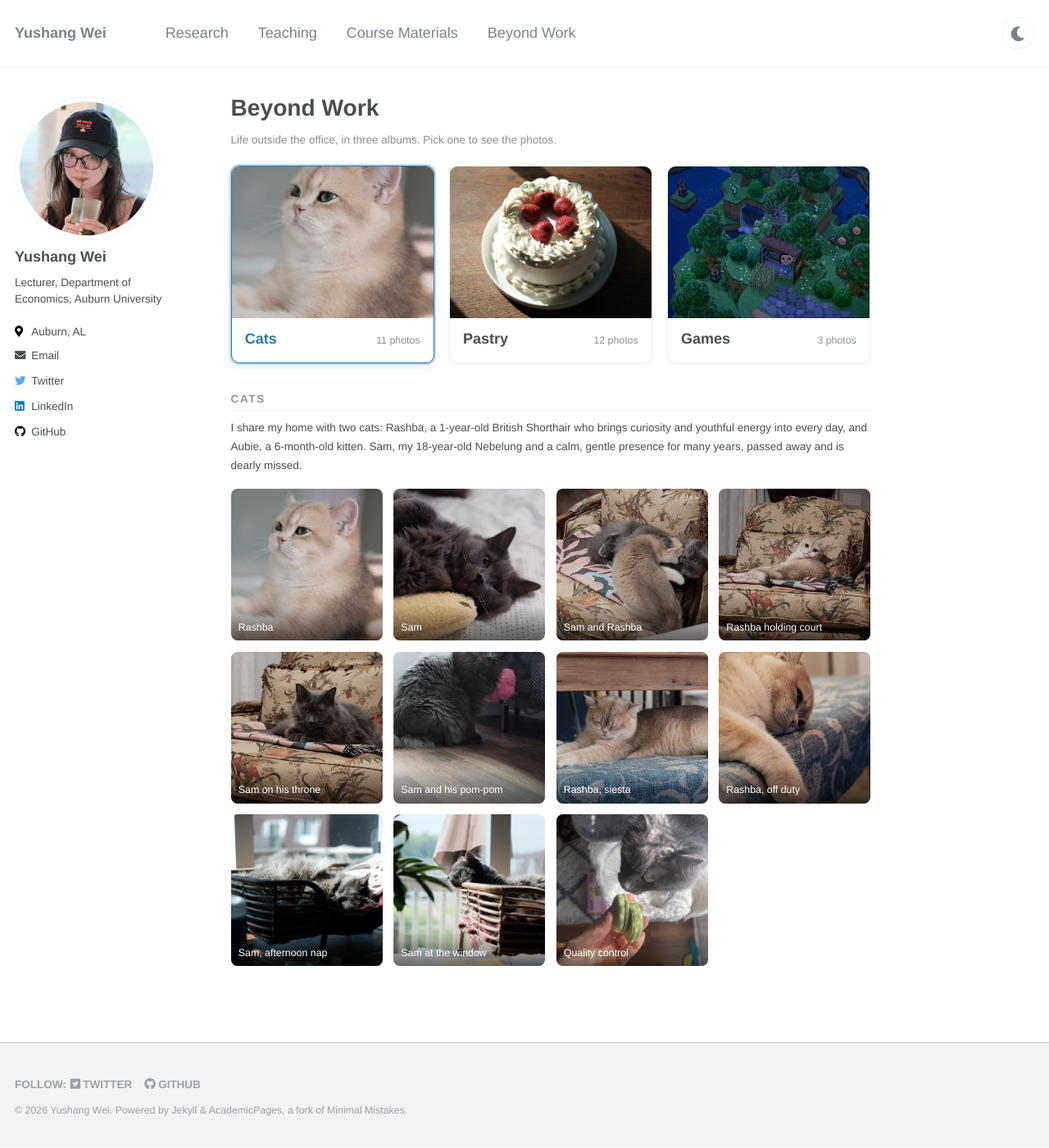
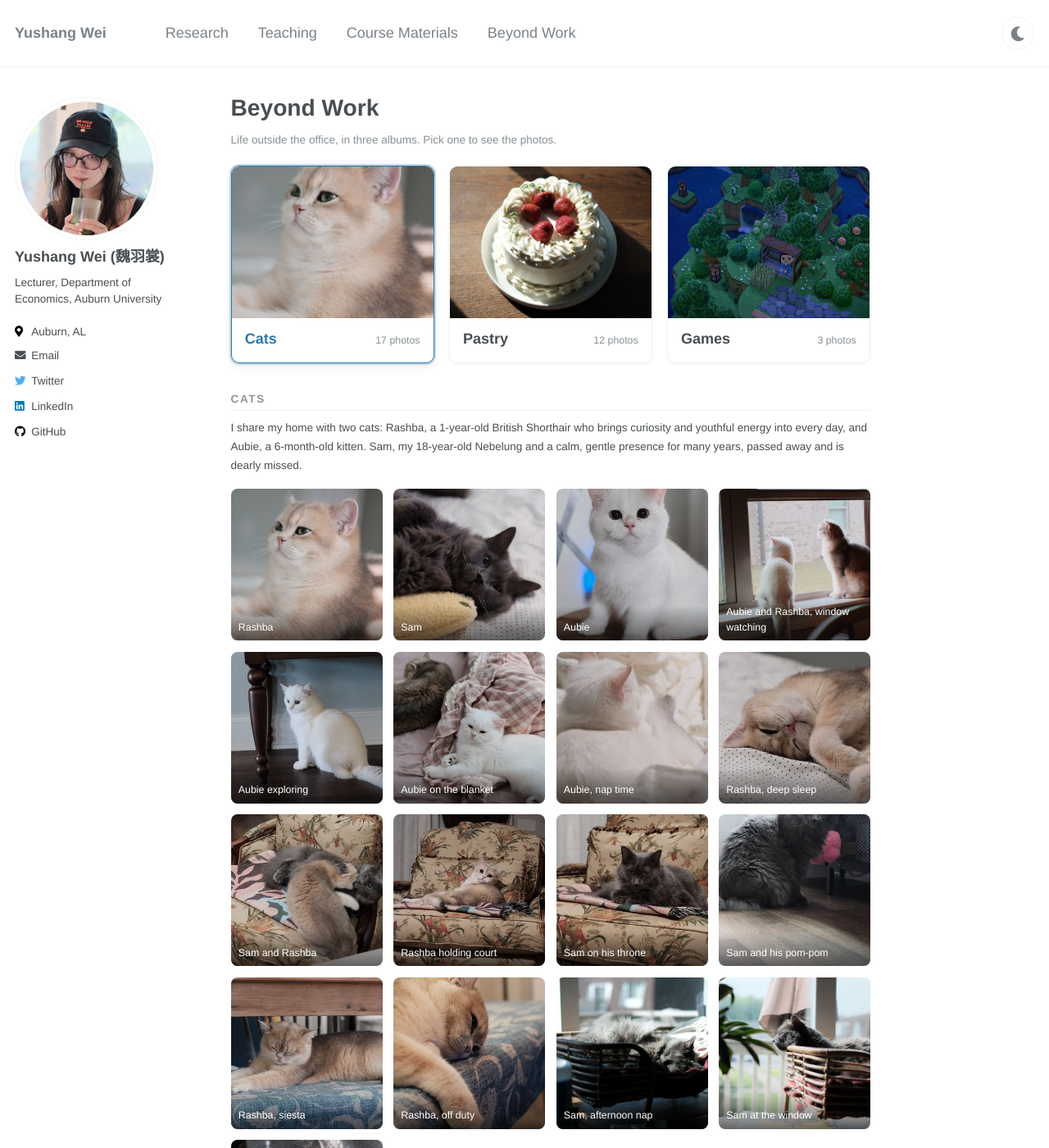
Before and after one commit to yushang1994/yushangw, a Jekyll site: the page built from _pages/beyond-work.md, in a window 1280 px wide and 1400 px high. Shown: the whole window at 82% size. Built offline with Jekyll 4.4.1, drawn with Linux system fonts in a browser that asks for light colours.

Commit message:
Chinese name in sidebar; new Cats photos; Floodplain paper under review

```diff
--- a/_config.yml
+++ b/_config.yml
@@ -57,7 +57,7 @@ analytics:
 
 # Site Author
 author:
-  name             : "Yushang Wei"
+  name             : "Yushang Wei (魏羽裳)"
   avatar           : "profile-2026.jpg"
   bio              : "Lecturer, Department of Economics, Auburn University"
   location         : Auburn, AL
--- a/_data/albums.yml
+++ b/_data/albums.yml
@@ -26,6 +26,24 @@
     - file: aboutme/DSCF2046.JPG
       alt: Sam, a Nebelung cat, resting his head on a toy
       caption: Sam
+    - file: cats/aubie-stool.jpg
+      alt: Aubie, a white kitten with dark blue eyes, sitting on a wooden stool
+      caption: Aubie
+    - file: cats/aubie-and-rashba-window.jpg
+      alt: Aubie and Rashba sitting side by side on a windowsill, looking outside
+      caption: Aubie and Rashba, window watching
+    - file: cats/aubie-table-leg.jpg
+      alt: Aubie sitting on the floor beside a wooden table leg
+      caption: Aubie exploring
+    - file: cats/aubie-plaid-blanket.jpg
+      alt: Aubie lying on a pink plaid blanket with Rashba curled up behind
+      caption: Aubie on the blanket
+    - file: cats/aubie-floral-blanket.jpg
+      alt: Aubie curled up on a floral blanket, seen from behind
+      caption: Aubie, nap time
+    - file: cats/rashba-sleeping.jpg
+      alt: Rashba fast asleep on the bed with a paw over his face
+      caption: Rashba, deep sleep
     - file: cats/sam-and-rashba-armchair.jpg
       alt: Sam and Rashba playing together on a floral armchair
       caption: Sam and Rashba
--- a/_data/research.yml
+++ b/_data/research.yml
@@ -42,7 +42,7 @@
 
     - title: "Eyes on the Floodplain: Flood Risk Disclosure, Neighborhood Change, and Crime"
       authors: "with [Michael Coury](https://www.michaelrcoury.com/home) and [Kaiyi Wen](https://www.kaiyiwen.com/)"
-      status: Submitted
+      status: Under Review
       pdf: /files/pdf/research/Eyes_on_the_Floodplain.pdf
       abstract: >-
         We study how the arrival of new information on disaster risk produces long-run changes in the economic structure of affected communities. Leveraging plausibly exogenous variation in flood risk map updates, we use an event study approach to show that provision of more accurate flood risk information causes long-run decreases in property crime. We also demonstrate that communities which receive updated flood risk information experience long-run changes in population, house prices, median income, and composition of business establishments. We test several plausible mechanisms for the observed crime reduction, and we find these economic changes are most consistent with an eyes-on-the-street theory of crime. The effects of flood risk information are amplified when the updated information arrives after a physically destructive flood, suggesting a role for information salience. Together, these results show disaster risk information produces lasting changes in economic conditions.
```
Also changed, not shown: images/cats/aubie-and-rashba-window.jpg (added), images/cats/aubie-floral-blanket.jpg (added), images/cats/aubie-plaid-blanket.jpg (added), images/cats/aubie-stool.jpg (added), images/cats/aubie-table-leg.jpg (added), images/cats/rashba-sleeping.jpg (added), images/thumbs/aubie-and-rashba-window.jpg (added), images/thumbs/aubie-floral-blanket.jpg (added), images/thumbs/aubie-plaid-blanket.jpg (added), images/thumbs/aubie-stool.jpg (added), images/thumbs/aubie-table-leg.jpg (added), images/thumbs/rashba-sleeping.jpg (added).
